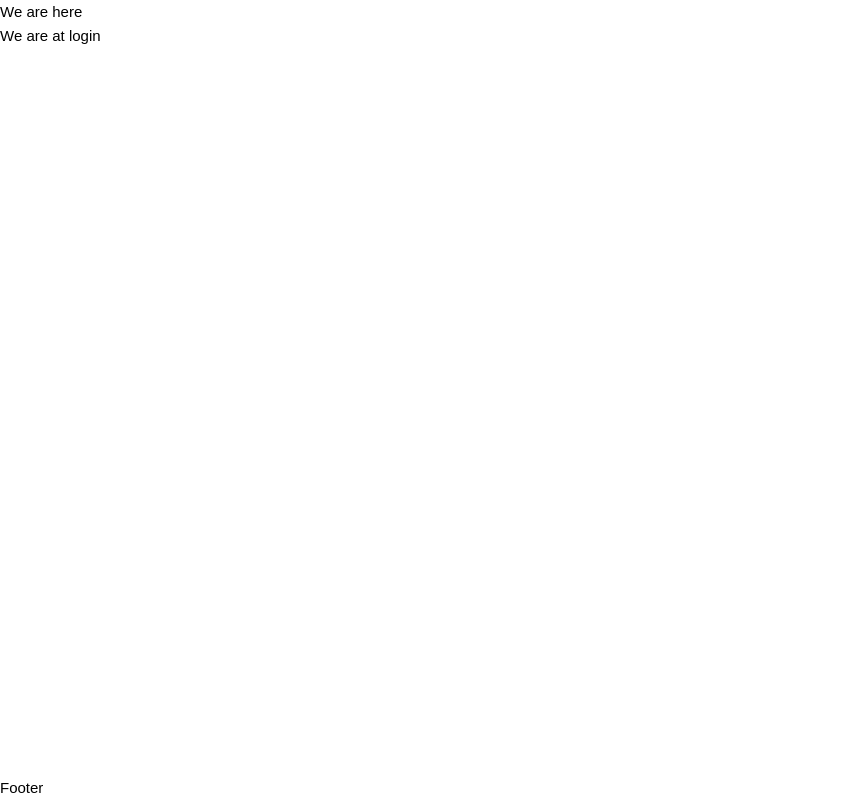
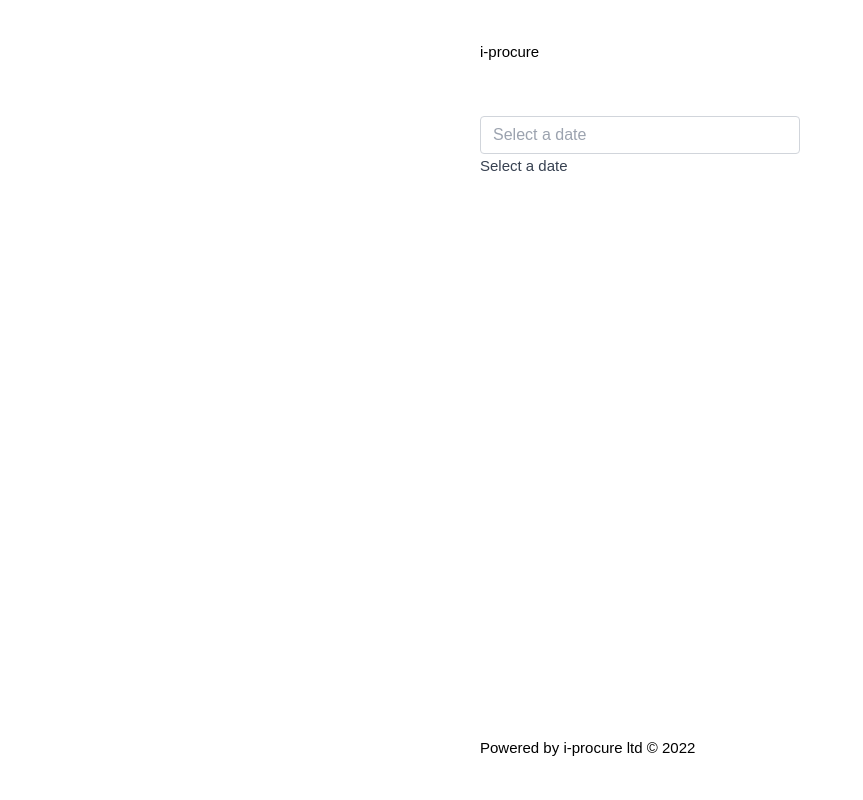
Before and after one commit to Yakjunior78/iProcure, a Vue app in the folder iprocure/: page /login in a window 1280 px wide. Shown: the whole page, without its empty margins (0-863 px from the left). Built offline with nearby package versions, Linux system fonts and the light colour scheme.

Commit message:
redesigned guest layout

```diff
--- a/iprocure/src/assets/base.css
+++ b/iprocure/src/assets/base.css
@@ -18,3 +18,16 @@ body {
     -webkit-font-smoothing: antialiased;
     -moz-osx-font-smoothing: grayscale;
 }
+
+.ip-shadow {
+    display: flex;
+    flex-direction: column;
+    margin: 0 auto 24px;
+    width: 400px ;
+    padding: 32px 40px;
+    background: rgb(255, 255, 255);
+    border-radius: 3px;
+    box-shadow: rgb(0 0 0/10%) 0 0 10px;
+    box-sizing: border-box;
+    color: rgb(94, 108, 132);
+}
--- a/iprocure/src/components/layouts/guest.vue
+++ b/iprocure/src/components/layouts/guest.vue
@@ -3,21 +3,21 @@
 </script>
 
 <template>
-  <section class="h-screen w-full flex flex-col">
-	  <header class="w-full">
+  <section class="h-screen w-full flex flex-col py-10">
+    <header class="w-full sm:w-18/20 md:w-15/20 lg:w-5/20 mx-auto">
       <div class="">
-			  <p>We are here</p>
+	      <p>i-procure</p>
       </div>
     </header>
 
-	  <main class="flex-grow w-full h-64">
-		  <div class="h-full w-full">
+    <main class="flex-grow h-64 w-full sm:w-18/20 md:w-15/20 lg:w-5/20 mx-auto my-3">
+      <div class="h-full w-full py-10">
         <RouterView />
       </div>
     </main>
 
-	  <footer class="w-full">
-		  <p>Footer</p>
+    <footer class="w-full sm:w-18/20 md:w-15/20 lg:w-5/20 mx-auto">
+	    <p>Powered by i-procure ltd © 2022</p>
     </footer>
   </section>
 </template>
--- a/iprocure/src/pages/auth/login.vue
+++ b/iprocure/src/pages/auth/login.vue
@@ -6,6 +6,13 @@ export default {
 
 <template>
 	<section>
-		<p>We are at login</p>
+		<div class="flex items-center justify-center">
+			<div class="datepicker relative form-floating mb-3 xl:w-96">
+				<input type="text"
+				       class="form-control block w-full px-3 py-1.5 text-base font-normal text-gray-700 bg-white bg-clip-padding border border-solid border-gray-300 rounded transition ease-in-out m-0 focus:text-gray-700 focus:bg-white focus:border-blue-600 focus:outline-none"
+				       placeholder="Select a date" />
+				<label for="floatingInput" class="text-gray-700">Select a date</label>
+			</div>
+		</div>
 	</section>
 </template>
```
Lines whose indentation alone changed are shown as unchanged.
